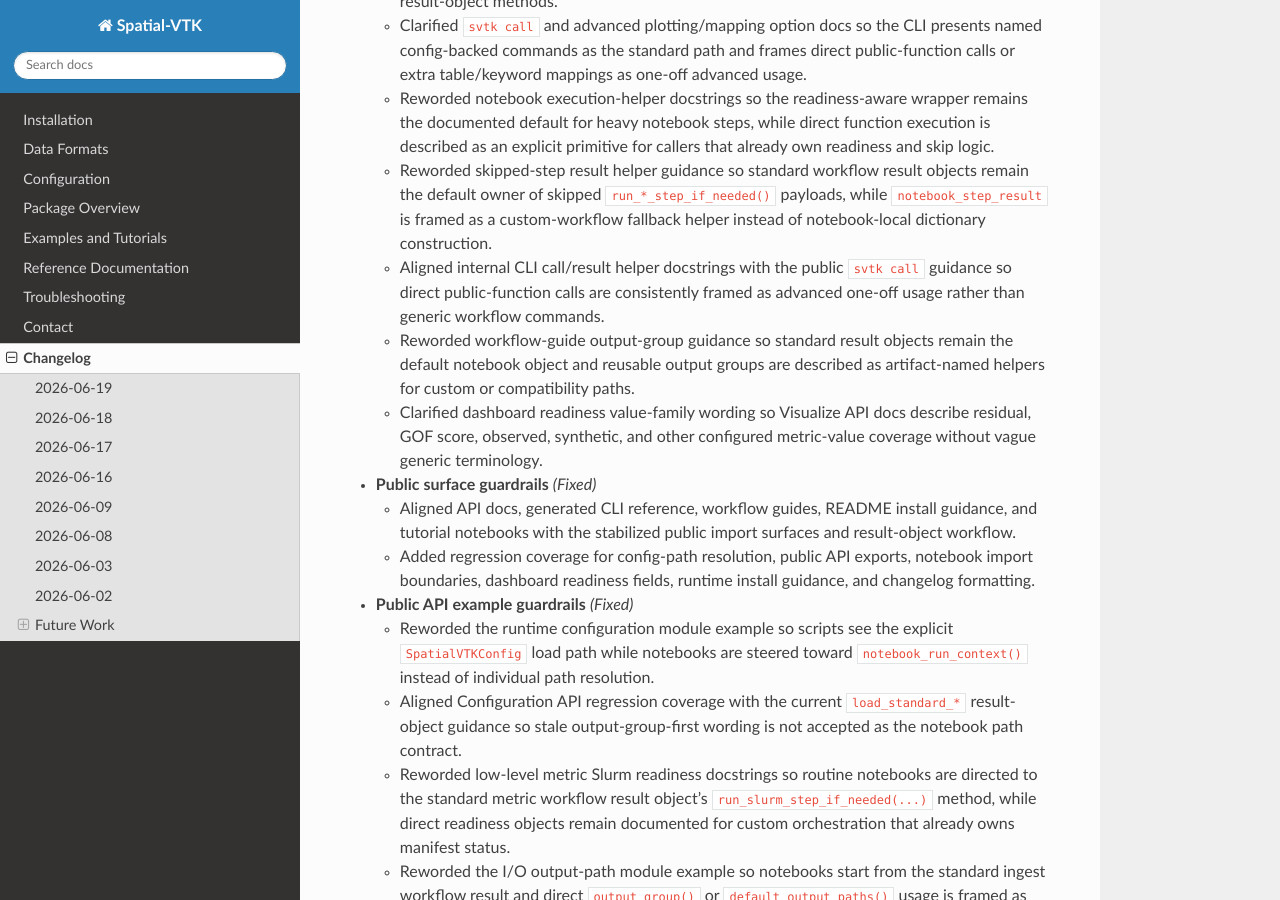
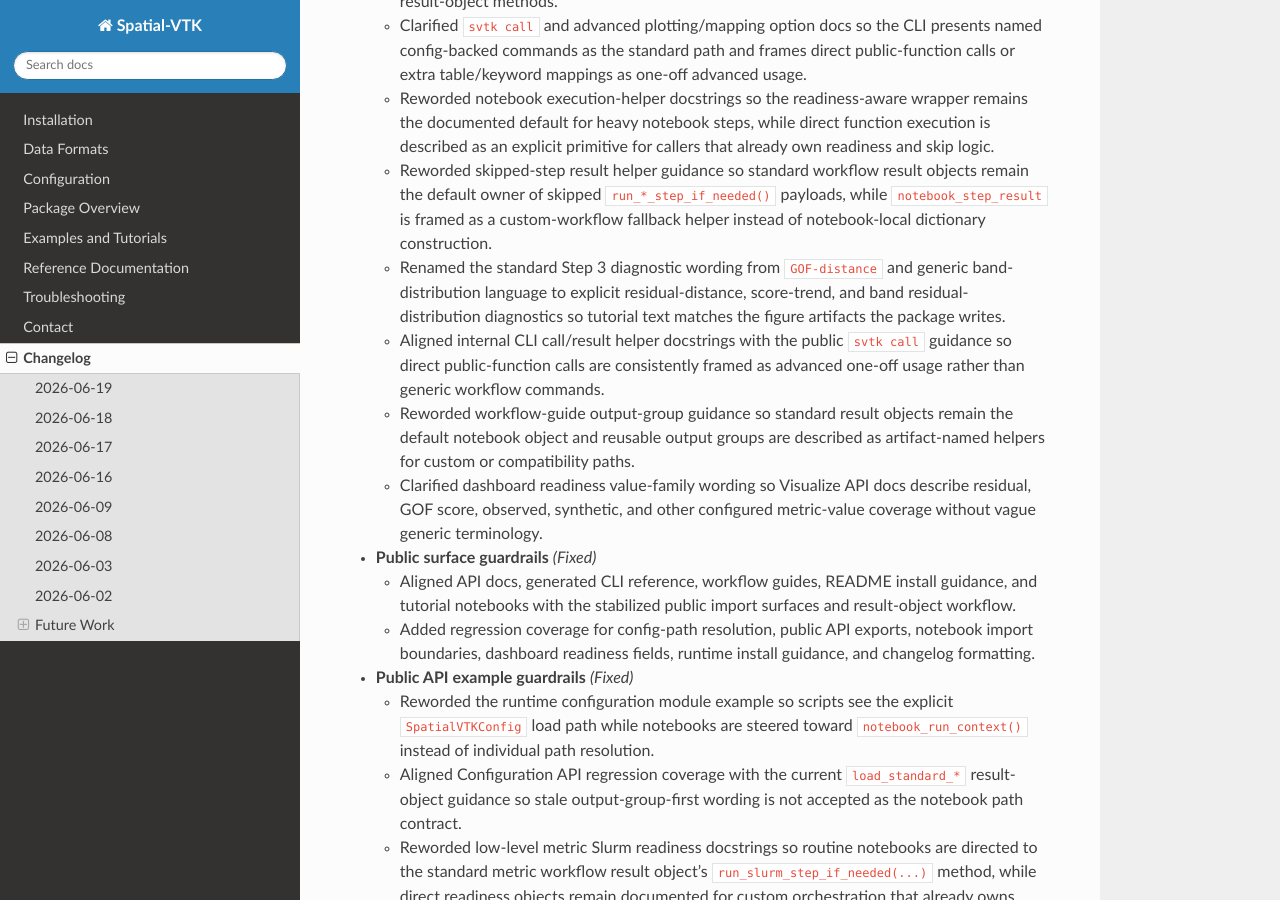
Before and after one commit to bcbirkel/spatial-vtk, a Sphinx documentation site: the page built from docs/changelog.rst, in a window 1280 px wide and 900 px high, scrolled down 894 px. Built offline with Sphinx 7.4.7 and the Read the Docs theme 3.1.0, drawn with Linux system fonts in a browser that asks for light colours.

Commit message:
Clarify Step 3 diagnostic figure wording

```diff
--- a/docs/changelog.rst
+++ b/docs/changelog.rst
@@ -53,6 +53,10 @@ Changelog
     objects remain the default owner of skipped ``run_*_step_if_needed()``
     payloads, while ``notebook_step_result`` is framed as a custom-workflow
     fallback helper instead of notebook-local dictionary construction.
+  - Renamed the standard Step 3 diagnostic wording from ``GOF-distance`` and
+    generic band-distribution language to explicit residual-distance,
+    score-trend, and band residual-distribution diagnostics so tutorial text
+    matches the figure artifacts the package writes.
   - Aligned internal CLI call/result helper docstrings with the public
     ``svtk call`` guidance so direct public-function calls are consistently
     framed as advanced one-off usage rather than generic workflow commands.
--- a/docs/reference/api/metrics.rst
+++ b/docs/reference/api/metrics.rst
@@ -269,8 +269,8 @@ standard row factories used by the large-run notebooks:
    sidecar exactness flags from the saved JSON metadata.
 
 ``write_standard_metric_diagnostic_figures``
-   Render the standard Step 3 residual-distance, GOF-distance, and
-   band-distribution diagnostics from one metric dataframe and an
+   Render the standard Step 3 residual-distance, score-trend, and
+   band residual-distribution diagnostics from one metric dataframe and an
    ``OutputGroup``. The helper owns the tutorial metric filtering, configured
    figure paths, sidecar keyword expansion, and per-figure status table so
    notebooks do not import individual plotting functions or call
```
Also changed, not shown: docs/examples/step_03_calculate_metrics.ipynb, 2 other files.
